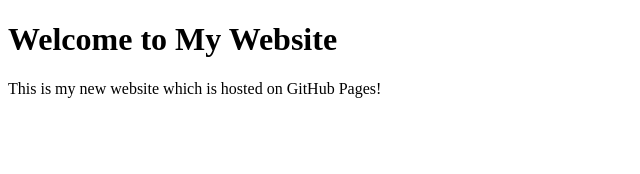
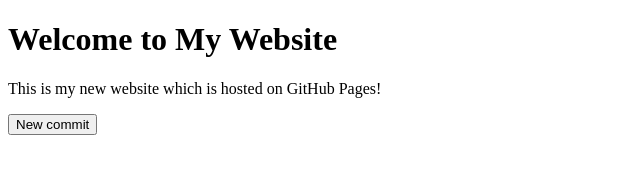
Before and after one commit to ellisrgrz/ellisrgrz.github.io, a plain HTML site: page index.html in a window 1280 px wide. Shown: the whole page, without its empty margins (0-640 px from the left). Drawn offline with Linux system fonts and the light colour scheme.

Commit message:
Update index.html

```diff
--- a/index.html
+++ b/index.html
@@ -10,6 +10,7 @@
     <main>
         <h1>Welcome to My Website</h1>
         <p>This is my new website which is hosted on GitHub Pages!</p>
+      <button>New commit</button>
     </main>
   </body>
 </html>
```
